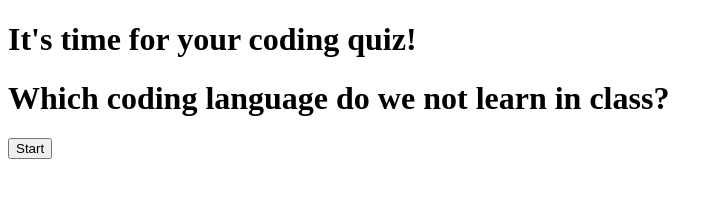
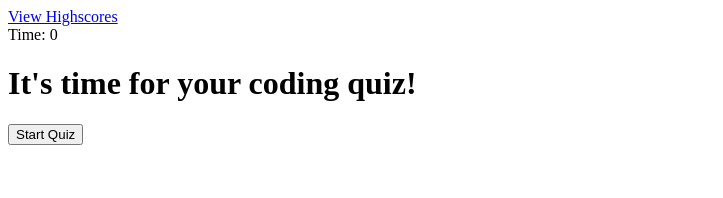
Before and after one commit to aftaab-dobani/code-quiz, a plain HTML site: page index.html in a window 1280 px wide. Shown: the whole page, without its empty margins (0-723 px from the left). Drawn offline with Linux system fonts and the light colour scheme.

Commit message:
fixed code quiz portion in html

```diff
--- a/index.html
+++ b/index.html
@@ -10,16 +10,18 @@
 
 
 <body>
+    <div class="scores"><a href="highscores.html">View Highscores</a></div>
+
+    <div class="timer">Time: <span id="time">0</span></div>
+
+    <div class="wrapper">
+    <div id="start-screen" class="start">
     <h1>It's time for your coding quiz!</h1>
-    <main>
-        <div id="quiz">
-
-        </div>
+    <button id="start">Start Quiz</button>
+    </div>
 
 
-    <div>
-        <button id="start-quiz">Start</button>
-    </div>
+
 
 </main>
     <script src ="assets/script.js"></script>
```
